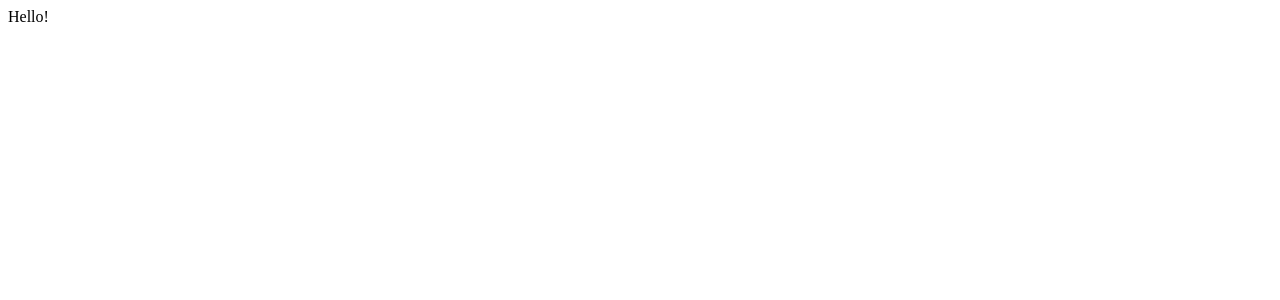
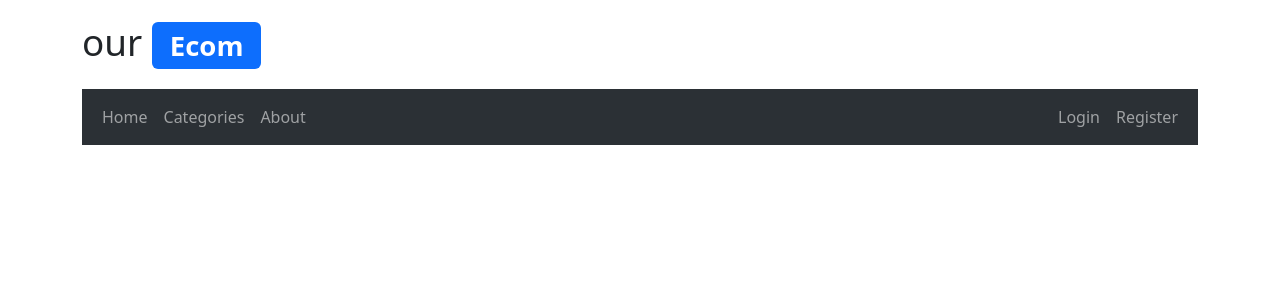
Before and after one commit to OmarElkeshen38/React-Ecommerce-With-Redux, a React (Vite) app: page / in a window 1280 px wide. Shown: the top 300 px of the page. Built offline with nearby package versions, Linux system fonts and the light colour scheme.

Commit message:
create the main layout

```diff
--- /dev/null
+++ b/src/components/common/Header/Header.tsx
@@ -0,0 +1,35 @@
+import { Badge, Navbar, Nav, Container } from "react-bootstrap";
+import styles from "./HeaderStyles.module.css";
+
+const { headerContainer, headerLogo} = styles;
+
+const Header = () => {
+  return (
+    <header>
+      <div className={headerContainer}>
+        <h1 className={headerLogo}>
+          <span>our</span> <Badge>Ecom</Badge>
+        </h1>
+      </div>
+
+      <Navbar expand="lg" bg="dark" data-bs-theme="dark" className="bg-body-tertiary">
+        <Container>
+          <Navbar.Toggle aria-controls="basic-navbar-nav" />
+          <Navbar.Collapse id="basic-navbar-nav">
+            <Nav className="me-auto">
+              <Nav.Link href="#home">Home</Nav.Link>
+              <Nav.Link href="#link">Categories</Nav.Link>
+              <Nav.Link href="#link">About</Nav.Link>
+            </Nav>
+            <Nav>
+              <Nav.Link href="#home">Login</Nav.Link>
+              <Nav.Link href="#link">Register</Nav.Link>
+            </Nav>
+          </Navbar.Collapse>
+        </Container>
+      </Navbar>
+    </header>
+  );
+};
+
+export default Header;
--- /dev/null
+++ b/src/components/common/Header/HeaderStyles.module.css
@@ -0,0 +1,23 @@
+.headerContainer {
+    padding: 20px 0px;
+    display: flex;
+    justify-content: space-between;
+    align-items: center;
+}
+
+.headerLogo {
+    color:  inherit;
+    text-decoration: inherit;
+    font-size: 2.3rem;
+    margin: 0;
+}
+
+.headerLogo h1 {
+    margin: 0;
+    display: flex;
+}
+
+.headerLogo h1 span {
+    display: block;
+    margin-right: 5px;
+}
--- /dev/null
+++ b/src/layouts/MainLayout/MainLayout.tsx
@@ -0,0 +1,14 @@
+import { Container } from "react-bootstrap";
+import Header from "../../components/common/Header/Header";
+import styles from './Mainstyles.module.css';
+
+const { container, wrapper } = styles;
+
+const MainLayout = () => {
+  return <Container className={container}>
+    <Header />
+    <div className={wrapper}></div>
+  </Container>;
+};
+
+export default MainLayout;
--- /dev/null
+++ b/src/layouts/MainLayout/Mainstyles.module.css
@@ -0,0 +1,9 @@
+.container {
+    height: 100vh;
+    display: flex;
+    flex-direction: column;
+}
+
+.wrapper {
+    margin-top: 30px;
+}
--- a/src/main.tsx
+++ b/src/main.tsx
@@ -1,5 +1,8 @@
 import { createRoot } from 'react-dom/client'
+import MainLayout from './layouts/MainLayout/MainLayout';
+import 'bootstrap/dist/css/bootstrap.min.css';
+
 
 createRoot(document.getElementById('root')!).render(
-  <div>Hello!</div>
+  <MainLayout />
 )
```
